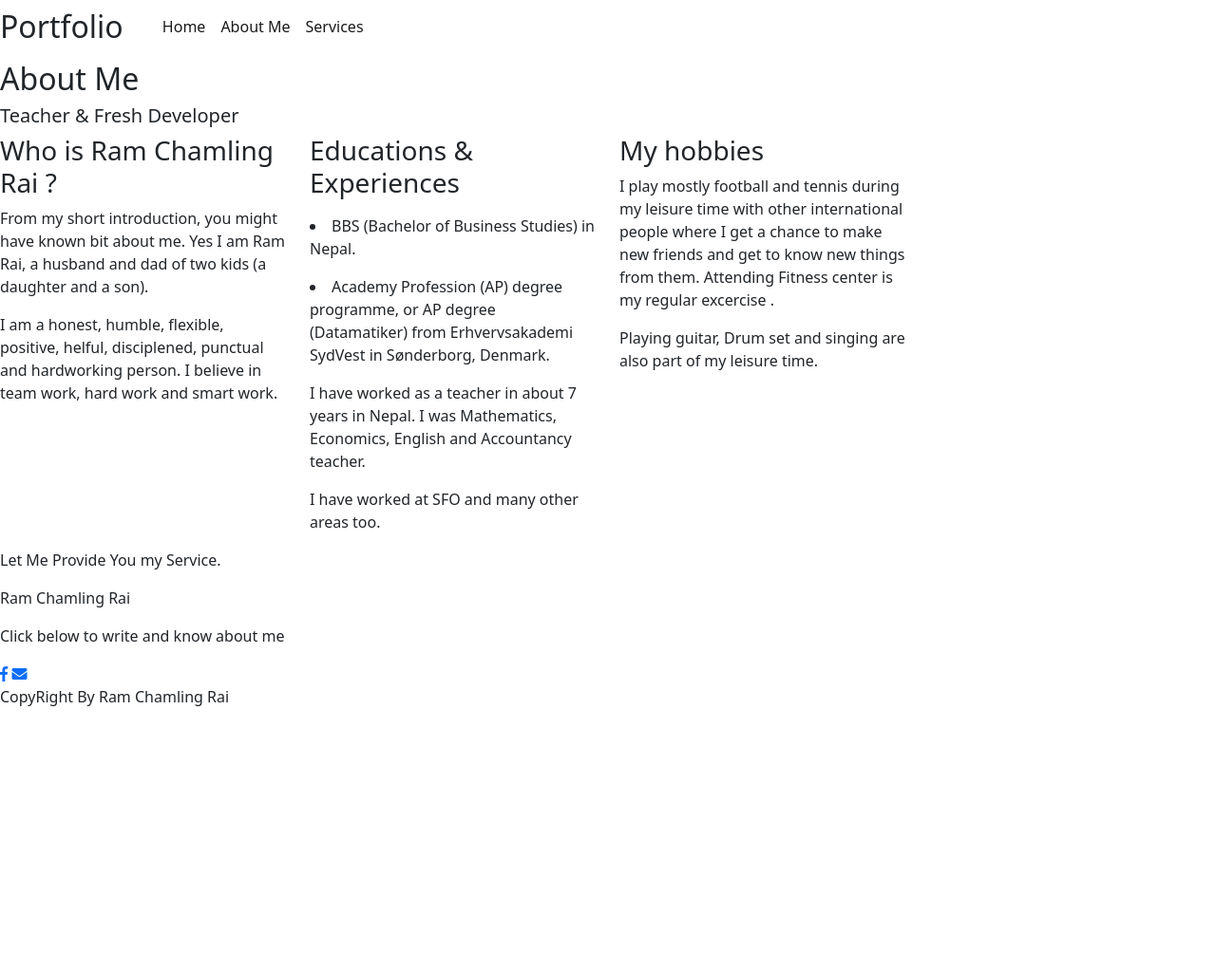
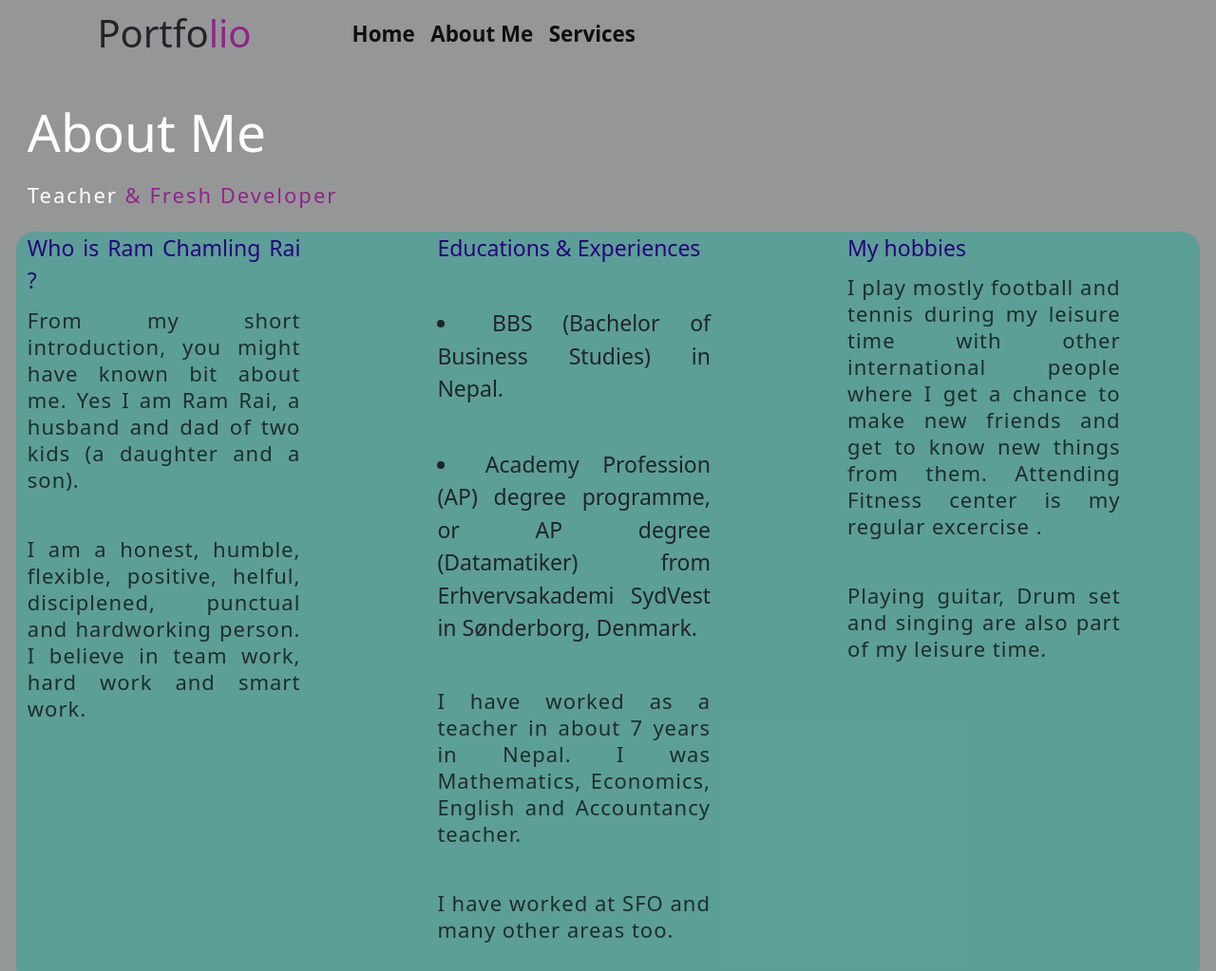
Before and after one commit to ChamlingRamRai/Portfolio, a plain HTML site: page Pages/about.html in a window 1280 px wide. Shown: the top 1023 px of the page at 95% size. Before the commit the page ends 800 px from the top, so only its background shows below. Drawn offline with nearby package versions, Linux system fonts and the light colour scheme; the site is published under a folder, as on GitHub Pages, so addresses that start at the root find nothing.

Commit message:
Update about.html

```diff
--- a/Pages/about.html
+++ b/Pages/about.html
@@ -11,7 +11,7 @@ footer and nav bar-->
     <!--CSS only-->
     <link href="https://cdn.jsdelivr.net/npm/bootstrap@5.0.2/dist/css/bootstrap.min.css" rel="stylesheet"
         integrity="sha384-EVSTQN3/azprG1Anm3QDgpJLIm9Nao0Yz1ztcQTwFspd3yD65VohhpuuCOmLASjC" crossorigin="anonymous">
-    <link rel="stylesheet" href="/Portfolio/Style/style.css" />
+    <link rel="stylesheet" href="../Portfolio/Style/style.css" />
     <!--Font awesome-->
     <link rel="stylesheet" href="https://use.fontawesome.com/releases/v5.7.0/css/all.css"
         integrity="sha384-lZN37f5QGtY3VHgisS14W3ExzMWZxybE1SJSEsQp9S+oqd12jhcu+A56Ebc1zFSJ" crossorigin="anonymous">
@@ -37,17 +37,17 @@ footer and nav bar-->
                         <nav>
                             <ul class="navbar-nav ms-auto mb-2 mg-lg-0">
                                 <li class="nav-item">
-                                    <a href="../Portfolio/Pages/index.html" class="nav-link active" aria-current="page">
+                                    <a href="/Portfolio/Pages/index.html" class="nav-link active" aria-current="page">
                                         Home
                                     </a>
                                 </li>
                                 <li class="nav-item">
-                                    <a href="../Portfolio/Pages/about.html" class="nav-link active">
+                                    <a href="/Portfolio/Pages/about.html" class="nav-link active">
                                         About Me
                                     </a>
                                 </li>
                                 <li class="nav-item">
-                                    <a href="../Portfolio/Pages/service.html" class="nav-link active">
+                                    <a href="/Portfolio/Pages/service.html" class="nav-link active">
                                         Services
                                     </a>
                                 </li>
```
